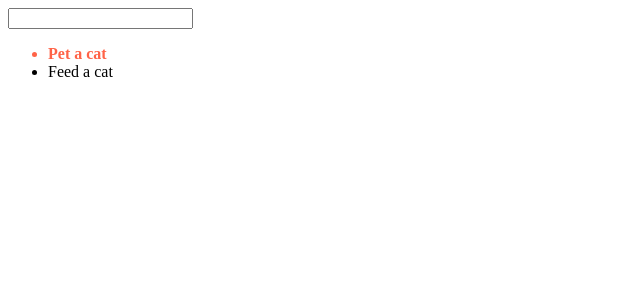
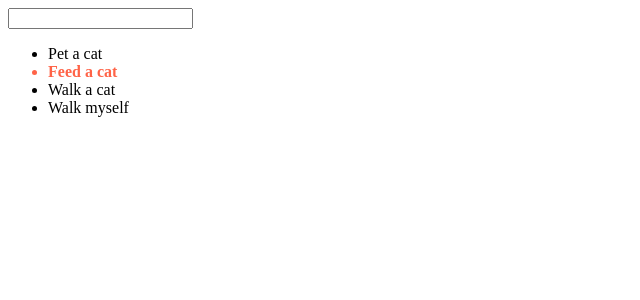
Before and after one commit to ArkadiiVodolazskyi/todolist-app-react, a JavaScript app: page / in a window 1280 px wide. Shown: the top 300 px of the page, without its empty margins (0-640 px from the left). Built offline with nearby package versions, Linux system fonts and the light colour scheme.

Commit message:
Rendering lists with uuid.

```diff
--- a/package.json
+++ b/package.json
@@ -9,6 +9,7 @@
     "react": "^18.1.0",
     "react-dom": "^18.1.0",
     "react-scripts": "5.0.1",
+    "uuid": "^8.3.2",
     "web-vitals": "^2.1.4"
   },
   "scripts": {
--- a/src/App.js
+++ b/src/App.js
@@ -1,11 +1,21 @@
+import './index.css';
+
 import SearchPanel from "./components/SearchPanel";
 import TodoList from "./components/TodoList";
 
 const App = () => {
+
+	const todos = [
+		{ label: 'Pet a cat', isImportant: false },
+		{ label: 'Feed a cat', isImportant: true },
+		{ label: 'Walk a cat', isImportant: false },
+		{ label: 'Walk myself', isImportant: false },
+	];
+
 	return (
 		<div id="app">
 			<SearchPanel />
-			<TodoList />
+			<TodoList todos={todos} />
 		</div>
 	);
 };
--- a/src/components/TodoList.js
+++ b/src/components/TodoList.js
@@ -1,9 +1,24 @@
 import TodoItem from './TodoItem';
+import { v4 as uuidv4 } from 'uuid';
 
-const TodoList = () => {
+const TodoList = ({ todos }) => {
+
+	const elems = todos.map((todo) => {
+		return (
+			<TodoItem {...todo} key={uuidv4()} />
+
+			// same as:
+
+			// <TodoItem
+			// 	label={todo.label}
+			// 	isImportant={todo.isImportant}
+			// 	key={uuidv4()}
+			// />
+		);
+	});
+
 	return (<ul>
-		<TodoItem label='Pet a cat' isImportant />
-		<TodoItem label='Feed a cat' />
+		{elems}
 	</ul>);
 };
 
--- a/src/index.js
+++ b/src/index.js
@@ -1,6 +1,5 @@
 import { createRoot } from "react-dom/client";
 import App from './App';
-import './index.css';
 
 createRoot(
 	document.querySelector('#root'))
```
Also changed, not shown: 1 other file (tests, documents, lock files or other folders).
